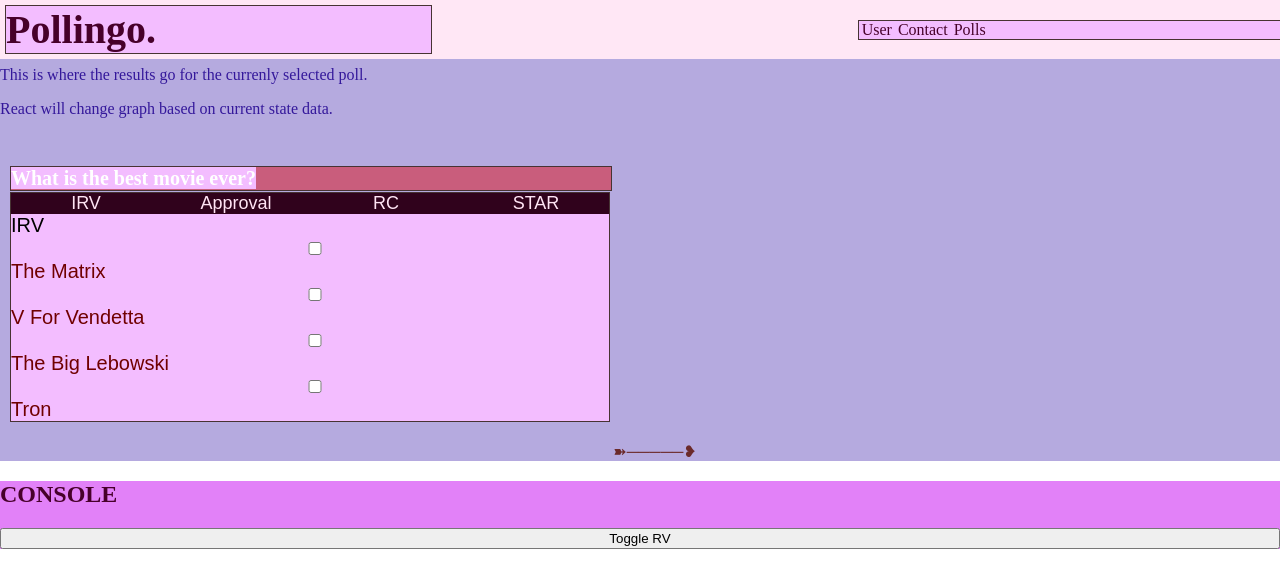
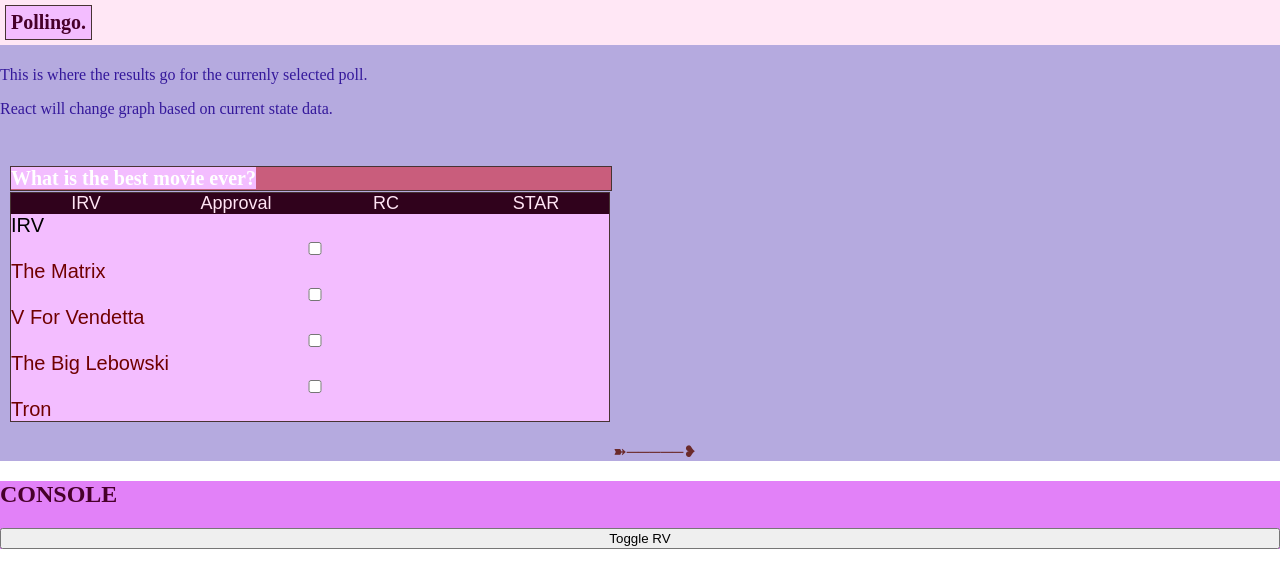
Before and after one commit to el7/Pollingo, a React (Create React App) app: page / in a window 1280 px wide. Shown: the top 588 px of the page. Built offline with nearby package versions, Linux system fonts and the light colour scheme.

Commit message:
simplifying the CSS until I get more functionality. too many CSS rules causing problems at larger screens.

```diff
--- a/src/css/main.css
+++ b/src/css/main.css
@@ -27,25 +27,21 @@ body {
 
 .header-container {
   position: fixed;
-  top: 0;
   width: 100%;
   background-color: #ffe7f5;
   color: #47002a;
   padding: 5px;
   display: flex;
   flex-flow: row nowrap;
-  align-items: center;
-  border: li;
-  border-color: #47002a;
 }
 
 .header-container h3 {
-  font-size: 40px;
+  font-size: 20px;
 }
 
 .header-container h3,
 .header-container h5 {
-  margin: 0px 0px 0px 0px;
+  margin: 0px;
 }
 
 .header-container .pollingoLogoMed {
@@ -62,33 +58,10 @@ body {
 }
 
 .header-container header {
-  grid-area: header;
   background-color: #f3bdff;
   border: 1px solid #473333;
-  margin: 0px 0px 0px 0px;
-}
-
-.header-container main {
-  grid-area: main;
-  background-color: #f3bdff;
-  margin: auto auto auto 0px;
-}
-
-.header-container aside {
-  grid-area: aside;
-  background-color: #f3bdff;
-  border: 1px solid #473333;
-  margin: 0px 0px 0px 0px;
-}
-
-.header-container aside ul {
-  margin: 0px;
-  padding: 0px;
-}
-
-.header-container aside ul li {
-  margin: 3px;
-  display: inline;
+  padding: 5px;
+  width: auto;
 }
 
 .header-lower-container {
--- a/src/js/components/headerComponent.js
+++ b/src/js/components/headerComponent.js
@@ -33,18 +33,12 @@ function Header(props) {
     return (
         <div className="header-container" >
             <header>
-                {/* <img src="/Pollingo/pollingo/src/images/pollingo_logo_s.PNG" />               */}
+                {/* <img src="/Pollingo/pollingo/src/images/pollingo_logo_s.PNG" /> */}
                 <h3 className="pollingoLogo pollingoLogoSmall">P.</h3>
                 <h3 className="pollingoLogo pollingoLogoMed">Pollingo.</h3>
             </header>
             <main></main>
-            <aside>
-                <ul>
-                    <li>User</li>
-                    <li>Contact</li>
-                    <li>Polls</li>
-                </ul>
-            </aside>
+            <aside></aside>
         </div>
     )
 }
--- a/src/scss/1-helpers/_util_variables.scss
+++ b/src/scss/1-helpers/_util_variables.scss
@@ -27,7 +27,7 @@ $colors: (
 );
 
 $sizes: (
-  padding-5: 5px,
+  padding-5px: 5px,
   pb-border-1: 1px solid rgb(71, 51, 51),
   pb-border-2: 2px dashed rgb(255, 255, 255),
   pb-border-3: 3px solid rgb(255, 255, 255),
--- a/src/scss/4-layout/_header.scss
+++ b/src/scss/4-layout/_header.scss
@@ -7,74 +7,59 @@
   // --------------------------------------
 
   position: fixed;
-  top: 0;
   width: 100%;
   background-color: getColor(header-bg-1);
   color: getColor(header-text-1);
-  padding: getSize(padding-5);
-  display: flex;
-  flex-flow: row nowrap;
-  //  justify-content: center;
-  align-items: center;
-  //  align-content: center;
-  border: li {
-    color: getColor(header-text-1);
-  }
+  padding: getSize(padding-5px);
 
   h3 {
-    font-size: 40px;
+    font-size: 20px;
   }
 
   h3,
   h5 {
-    margin: 0px 0px 0px 0px;
+    margin: 0px;
   }
 
   .pollingoLogoMed {
     display: none;
   }
 
+  display: flex;
+  flex-flow: row nowrap;
+
   @include screenSizeBp(min-small) {
     // ----- small plus --------------------
+    // --------------------------------------
 
+    // switch the logos
     .pollingoLogoMed {
       display: initial;
     }
 
+    // switch the logos
     .pollingoLogoSmall {
       display: none;
     }
   }
 
-  // ----- GRID AREAS -------------------------
+  // ----- FLEX AREAS -------------------------
+
+  // this might be coded wrong... header / main / aside might not be the correct selector in this section
 
   header {
-    grid-area: header;
+    //    grid-area: header;
     background-color: getColor(pb-header-bg-1);
     border: getSize(pb-border-1);
-    margin: 0px 0px 0px 0px;
+    padding: getSize(padding-5px);
+    width: auto;
   }
 
   main {
-    grid-area: main;
-    background-color: getColor(pb-header-bg-1);
-    margin: auto auto auto 0px;
+    //    grid-area: main;
   }
 
   aside {
-    grid-area: aside;
-    background-color: getColor(pb-header-bg-1);
-    border: getSize(pb-border-1);
-    margin: 0px 0px 0px 0px;
-
-    ul {
-      margin: 0px;
-      padding: 0px;
-    }
-
-    ul li {
-      margin: 3px;
-      display: inline;
-    }
+    //    grid-area: aside;
   }
 }
```
Also changed, not shown: 1 other file (tests, documents, lock files or other folders).
